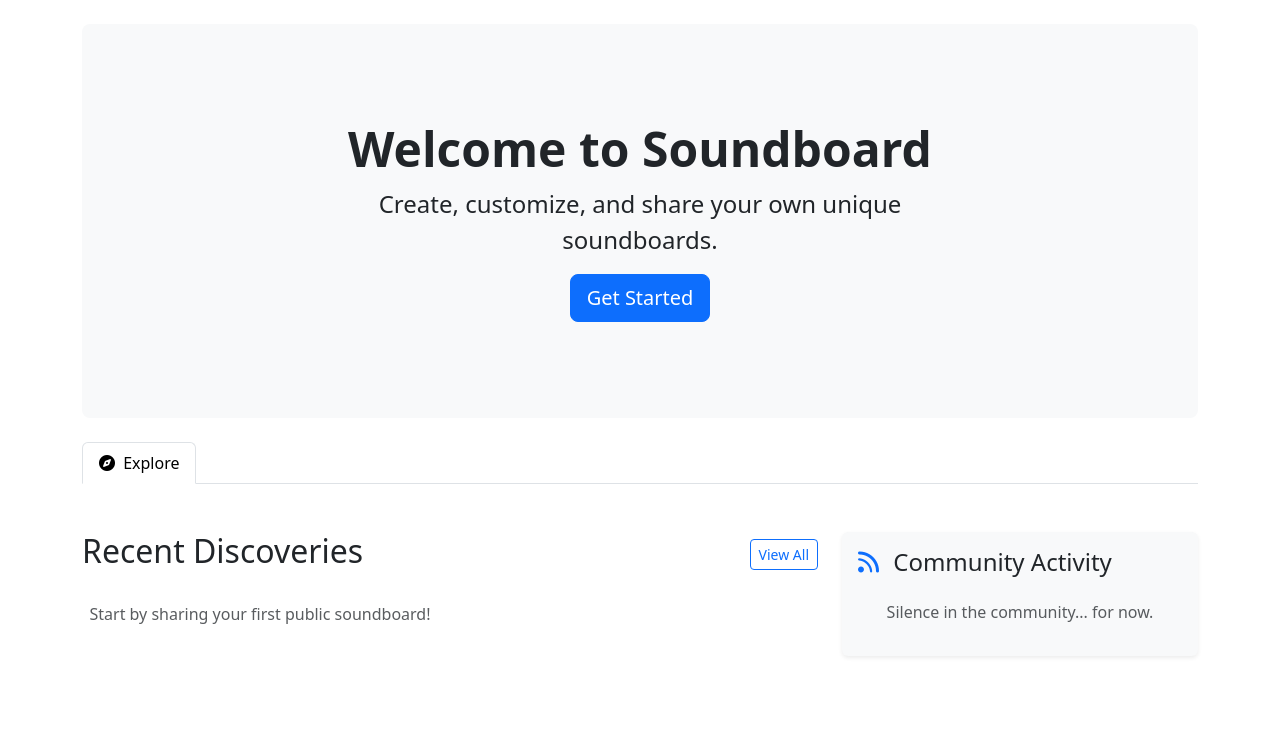
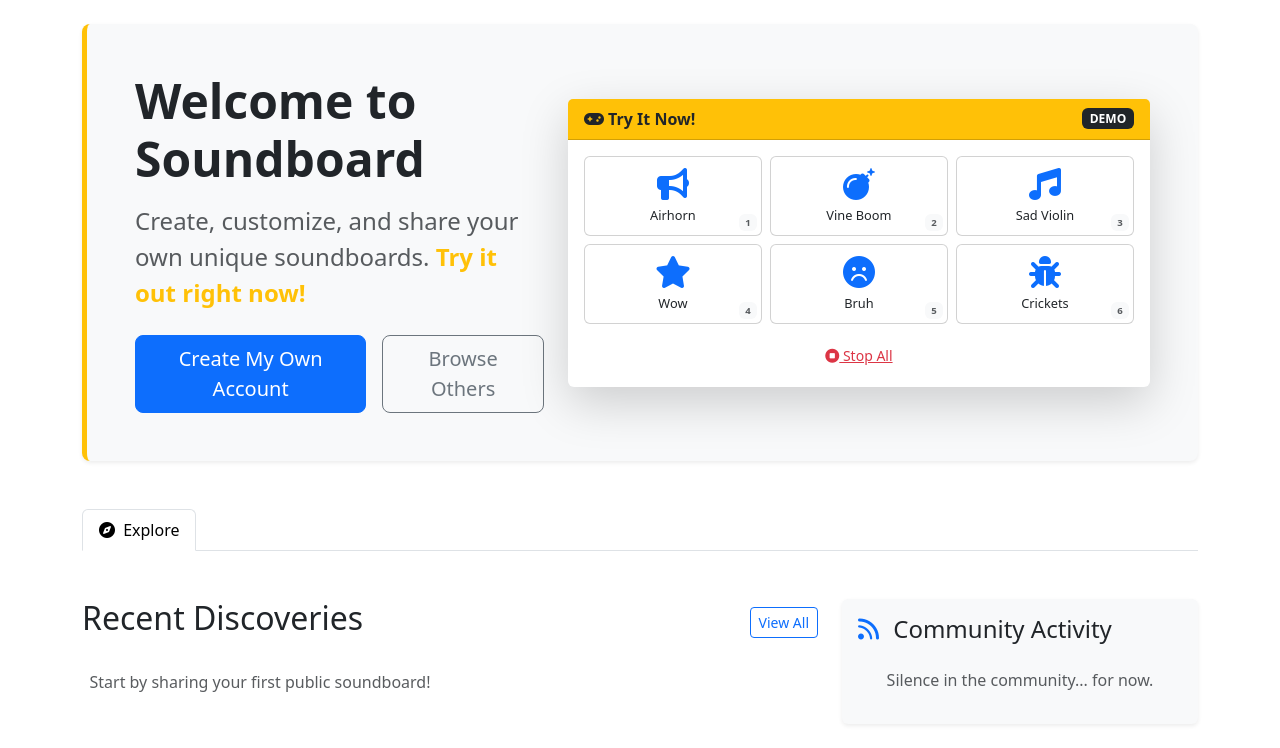
Before and after one commit to ernestgwilsonii/Soundboard, a Flask app: page / in a window 1280 px wide. Shown: the part 56-804 px from the top of the page. Before the commit the page ends 713 px from the top, so only its background shows below. Run offline with Flask 3, Linux system fonts and the light colour scheme; data that the repository does not hold is empty; some libraries are stand-ins or nearby versions.

Commit message:
feat: implement interactive demo soundboard on landing page
- Added MockSoundboard to index route for unauthenticated users
- Created interactive hero section with 6 curated placeholder sounds
- Implemented client-side playback and hotkey support (1-6)
- Added E2E browser tests for demo board verification
- Included scripts/fetch_demo_sounds.sh for asset management
- Documented initiative in conductor track demo_soundboard_20260203

```diff
--- a/app/main/routes.py
+++ b/app/main/routes.py
@@ -75,6 +75,77 @@ def index() -> Any:
 
     Handles 'tab' parameter to switch between 'explore' and 'following' views.
     """
+    # Create Demo Soundboard for unauthenticated/landing users
+    demo_sounds_data = [
+        {
+            "name": "Airhorn",
+            "file": "demo_sounds/airhorn.mp3",
+            "icon": "fas fa-bullhorn",
+            "hotkey": "1",
+        },
+        {
+            "name": "Vine Boom",
+            "file": "demo_sounds/vine_boom.mp3",
+            "icon": "fas fa-bomb",
+            "hotkey": "2",
+        },
+        {
+            "name": "Sad Violin",
+            "file": "demo_sounds/sad_violin.mp3",
+            "icon": "fas fa-music",
+            "hotkey": "3",
+        },
+        {
+            "name": "Wow",
+            "file": "demo_sounds/wow.mp3",
+            "icon": "fas fa-star",
+            "hotkey": "4",
+        },
+        {
+            "name": "Bruh",
+            "file": "demo_sounds/bruh.mp3",
+            "icon": "fas fa-frown",
+            "hotkey": "5",
+        },
+        {
+            "name": "Crickets",
+            "file": "demo_sounds/crickets.mp3",
+            "icon": "fas fa-bug",
+            "hotkey": "6",
+        },
+    ]
+
+    class MockSound:
+        def __init__(self, data):
+            self.name = data["name"]
+            # file_path relative to static/
+            self.file_path = data["file"]
+            self.icon = data["icon"]
+            self.hotkey = data["hotkey"]
+            self.volume = 1.0
+            self.is_loop = False
+            self.start_time = 0.0
+            self.end_time = None
+            self.id = 0  # Dummy ID
+
+    class MockSoundboard:
+        name = "Try It Now!"
+        theme_color = "#ffc107"  # Warning color / distinct
+        theme_preset = "default"
+        icon = "fas fa-gamepad"
+        id = 0
+        user_id = 0
+        is_public = True
+
+        @property
+        def sounds(self):
+            return [MockSound(s) for s in demo_sounds_data]
+
+        def get_creator_username(self):
+            return "Demo"
+
+    demo_soundboard = MockSoundboard()
+
     tab = request.args.get("tab", "explore")
     featured_soundboard = Soundboard.get_featured()
 
@@ -111,6 +182,7 @@ def index() -> Any:
         "index.html",
         title="Home",
         featured=featured_soundboard,
+        demo_soundboard=demo_soundboard if not current_user.is_authenticated else None,
         soundboards=soundboards,
         activities=activities,
         current_tab=tab,
--- a/templates/index.html
+++ b/templates/index.html
@@ -1,6 +1,49 @@
 {% extends "base.html" %}
 
 {% block content %}
+    {% if demo_soundboard %}
+    <div class="p-4 p-md-5 mb-5 bg-light rounded-3 shadow-sm border-start border-warning border-5">
+        <div class="row align-items-center">
+            <div class="col-lg-5 mb-4 mb-lg-0">
+                <h1 class="display-5 fw-bold mb-3">Welcome to Soundboard</h1>
+                <p class="fs-4 text-muted mb-4">Create, customize, and share your own unique soundboards. <span class="text-warning fw-bold">Try it out right now!</span></p>
+                <div class="d-grid gap-2 d-md-flex justify-content-md-start">
+                    <a href="{{ url_for('auth.register') }}" class="btn btn-primary btn-lg px-4 me-md-2">Create My Own Account</a>
+                    <a href="#explore-section" class="btn btn-outline-secondary btn-lg px-4">Browse Others</a>
+                </div>
+            </div>
+            <div class="col-lg-7">
+                <div class="card bg-white shadow-lg border-0">
+                    <div class="card-header bg-warning text-dark py-2 d-flex justify-content-between align-items-center">
+                        <span class="fw-bold"><i class="{{ demo_soundboard.icon }}"></i> {{ demo_soundboard.name }}</span>
+                        <span class="badge bg-dark">DEMO</span>
+                    </div>
+                    <div class="card-body">
+                        <div class="row row-cols-3 g-2">
+                            {% for sound in demo_soundboard.sounds %}
+                            <div class="col">
+                                <div class="card h-100 sound-card text-center p-2"
+                                     data-hotkey="{{ sound.hotkey }}"
+                                     onclick="playDemoSound('{{ url_for('static', filename=sound.file_path) }}')"
+                                     style="cursor: pointer; transition: transform 0.1s; min-height: 80px;">
+                                    <div class="card-body p-0 d-flex flex-column justify-content-center align-items-center">
+                                        <i class="{{ sound.icon }} fa-2x mb-2 text-primary"></i>
+                                        <h6 class="card-title mb-0" style="font-size: 0.8rem;">{{ sound.name }}</h6>
+                                        <span class="badge bg-light text-muted position-absolute bottom-0 end-0 m-1" style="font-size: 0.6rem;">{{ sound.hotkey }}</span>
+                                    </div>
+                                </div>
+                            </div>
+                            {% endfor %}
+                        </div>
+                        <div class="text-center mt-3">
+                            <button class="btn btn-sm btn-link text-danger" onclick="stopAllDemoSounds()"><i class="fas fa-stop-circle"></i> Stop All</button>
+                        </div>
+                    </div>
+                </div>
+            </div>
+        </div>
+    </div>
+    {% else %}
     <div class="p-5 mb-4 bg-light rounded-3">
         <div class="container-fluid py-5 text-center">
             <h1 class="display-5 fw-bold">Welcome to Soundboard</h1>
@@ -12,6 +55,9 @@
             {% endif %}
         </div>
     </div>
+    {% endif %}
+
+    <div id="explore-section"></div>
 
     {% if featured %}
     <div class="row mb-5">
@@ -134,6 +180,38 @@
 
 {% block scripts %}
 <script>
+let demoActiveSounds = [];
+
+function playDemoSound(url) {
+    const audio = new Audio(url);
+    demoActiveSounds.push(audio);
+    audio.play().catch(e => console.error("Playback failed:", e));
+    audio.onended = () => {
+        demoActiveSounds = demoActiveSounds.filter(s => s !== audio);
+    };
+}
+
+function stopAllDemoSounds() {
+    demoActiveSounds.forEach(a => {
+        a.pause();
+        a.currentTime = 0;
+    });
+    demoActiveSounds = [];
+}
+
+// Hotkey listener for demo board
+document.addEventListener('keydown', function(event) {
+    if (event.target.tagName === 'INPUT' || event.target.tagName === 'TEXTAREA') return;
+    const key = event.key.toUpperCase();
+    const soundCard = document.querySelector(`.sound-card[data-hotkey="${key}"]`);
+    if (soundCard) {
+        event.preventDefault();
+        soundCard.style.transform = 'scale(0.95)';
+        setTimeout(() => soundCard.style.transform = 'scale(1)', 100);
+        soundCard.click();
+    }
+});
+
 function refreshActivity() {
     fetch('{{ url_for("main.get_activities") }}')
         .then(response => response.json())
```
Also changed, not shown: conductor/tracks.md (+1 -0 lines), conductor/tracks/demo_soundboard_20260203/plan.md (added, +20 -0 lines), conductor/tracks/demo_soundboard_20260203/spec.md (added, +29 -0 lines), tests/e2e/test_demo_soundboard.py (added, +57 -0 lines), 7 other files.
